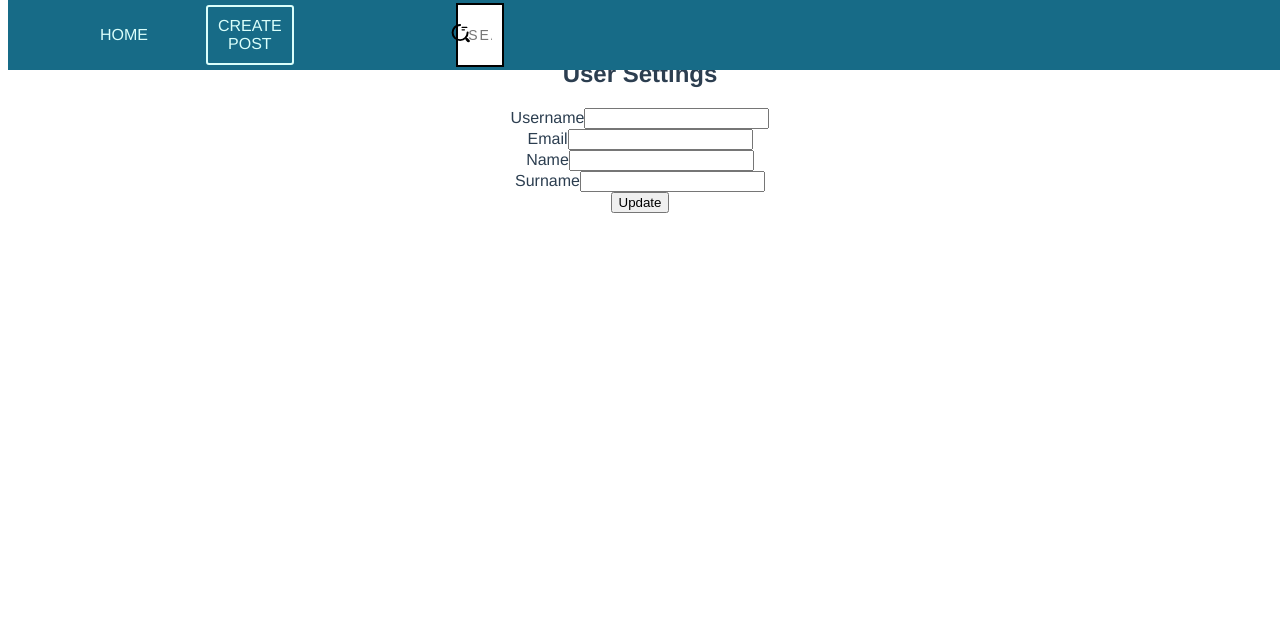
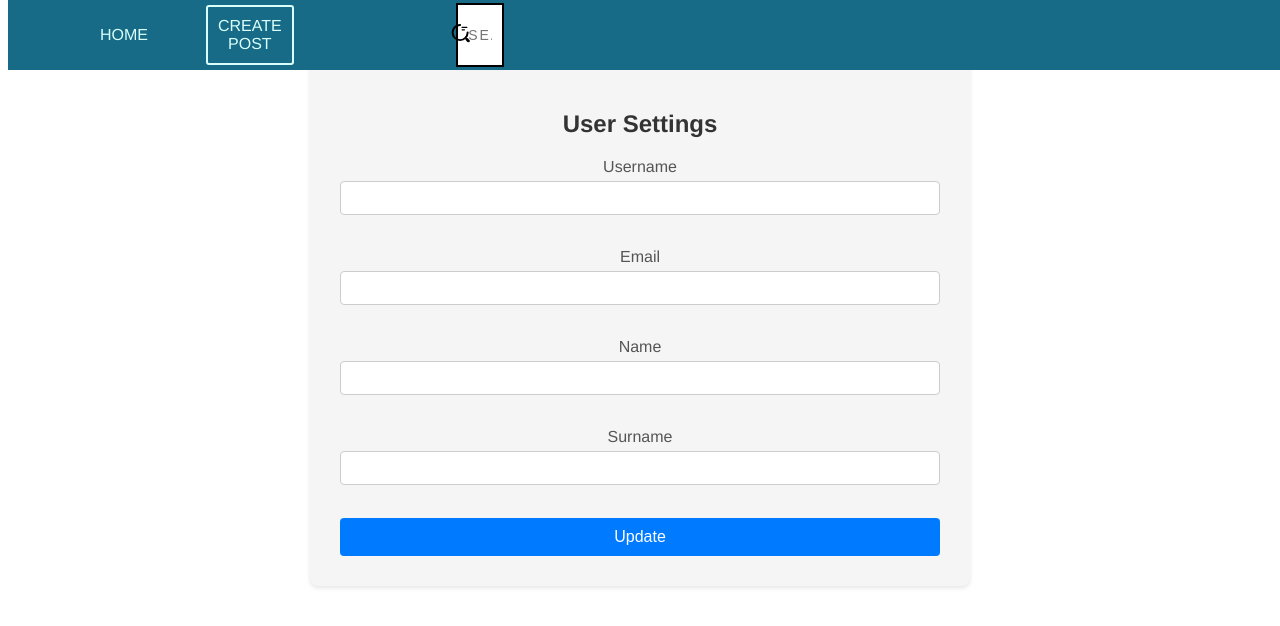
Before and after one commit to nurali0709/social-media-frontend, a Vue app: page /settings/1 in a window 1280 px wide. Shown: the top 626 px of the page. Built offline with nearby package versions, Linux system fonts and the light colour scheme; sample sign-in values are in the browser's storage; what vue-cookies would draw is missing.

Commit message:
styled user settings component

```diff
--- a/src/components/auth/UserSettings.vue
+++ b/src/components/auth/UserSettings.vue
@@ -1,7 +1,7 @@
 <template>
     <div class="user-settings">
       <h2>User Settings</h2>
-      <form @submit.prevent="updateUser">
+      <form @submit.prevent="updateUser" class="settings-form">
         <label for="username">Username</label>
         <input type="text" id="username" v-model="userData.username" required>
         <br>
@@ -14,7 +14,7 @@
         <label for="surname">Surname</label>
         <input type="text" id="surname" v-model="userData.surname" required>
         <br>
-        <button type="submit">Update</button>
+        <button type="submit" class="update-button">Update</button>
       </form>
     </div>
 </template>
@@ -66,3 +66,54 @@
     },
   };
 </script>
+
+<style scoped>
+.user-settings {
+  max-width: 600px;
+  margin: auto;
+  padding: 30px;
+  background-color: #f5f5f5;
+  border-radius: 8px;
+  box-shadow: 0px 2px 4px rgba(0, 0, 0, 0.1);
+}
+
+.user-settings h2 {
+  margin-bottom: 20px;
+  font-size: 24px;
+  color: #333;
+}
+
+.settings-form {
+  display: flex;
+  flex-direction: column;
+}
+
+.settings-form label {
+  font-size: 16px;
+  margin-bottom: 5px;
+  color: #555;
+}
+
+.settings-form input {
+  padding: 8px;
+  border: 1px solid #ccc;
+  border-radius: 4px;
+  margin-bottom: 15px;
+  font-size: 14px;
+}
+
+.settings-form button.update-button {
+  background-color: #007bff;
+  color: #fff;
+  border: none;
+  padding: 10px 20px;
+  border-radius: 4px;
+  font-size: 16px;
+  cursor: pointer;
+  transition: background-color 0.3s ease-in-out;
+}
+
+.settings-form button.update-button:hover {
+  background-color: #0056b3;
+}
+</style>
```
